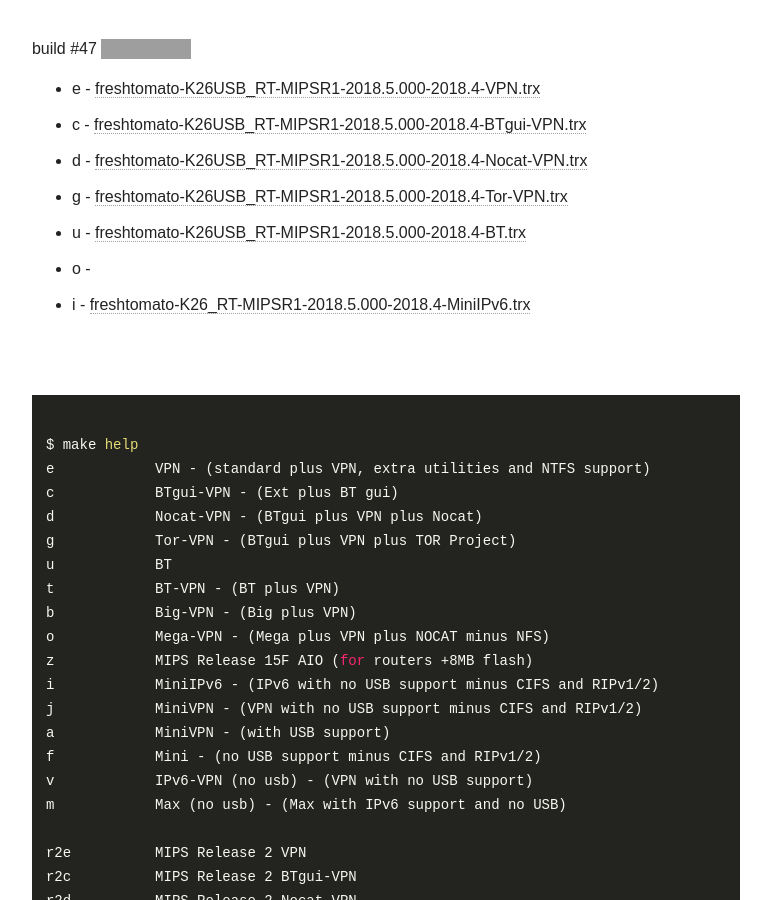
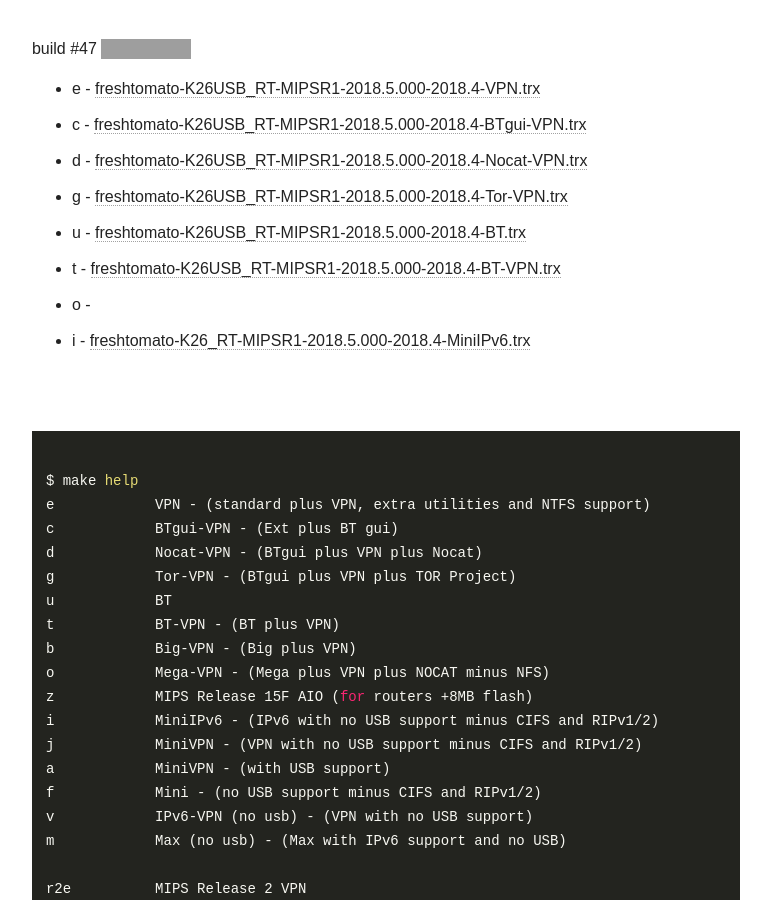
Before and after one commit to oglopss/freshtomato-mips-ci-jekyll, a Jekyll site: the page built from index.html, in a window 1280 px wide and 900 px high, scrolled down 559 px. Shown: the whole window, without its empty margins (254-1025 px from the left). Built offline with Jekyll 4.4.1, drawn with Linux system fonts in a browser that asks for light colours; nearby versions of some CDN libraries; grey boxes are pictures that could not be loaded.

Commit message:
Travis build 47 t pushed to gh-pages

```diff
--- a/_data/ss.yml
+++ b/_data/ss.yml
@@ -7,3 +7,4 @@
   - 0004 g freshtomato-K26USB_RT-MIPSR1-2018.5.000-2018.4-Tor-VPN.trx
   - 0010 i freshtomato-K26_RT-MIPSR1-2018.5.000-2018.4-MiniIPv6.trx
   - 0008 o
+  - 0006 t freshtomato-K26USB_RT-MIPSR1-2018.5.000-2018.4-BT-VPN.trx
```
